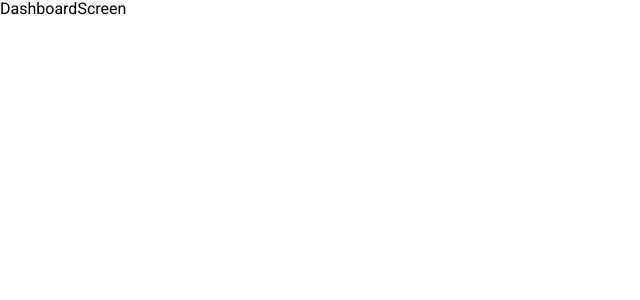
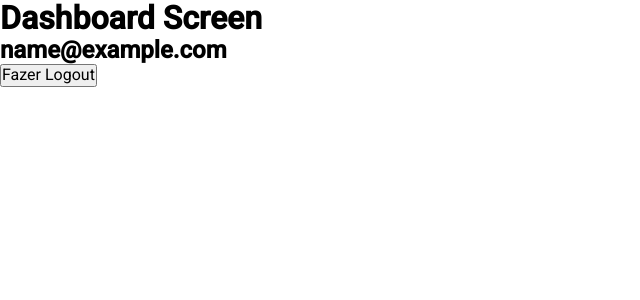
Before and after one commit to rethink-projects/ra-nothink, a React (Create React App) app: page /dashboard in a window 1280 px wide. Shown: the top 300 px of the page, without its empty margins (0-640 px from the left). Built offline with nearby package versions, Linux system fonts and the light colour scheme; no server answers; sample sign-in values are in the browser's storage.

Commit message:
Implementação de autenticação com context api

```diff
--- a/src/App.tsx
+++ b/src/App.tsx
@@ -1,22 +1,27 @@
-import Images from './assets';
-import { BrowserRouter, Routes, Route } from 'react-router-dom';
-import { LoginScreen } from './screens/login/LoginScreen';
-import { DashboardScreen } from './screens/dashboard/DashboardScreen';
-
+import Images from "./assets";
+import { BrowserRouter, Routes, Route } from "react-router-dom";
+import { LoginScreen } from "./screens/login/LoginScreen";
+import { DashboardScreen } from "./screens/dashboard/DashboardScreen";
+import { RequireAuth } from "./services/auth/Auth";
 
 function App() {
   return (
-
     <BrowserRouter>
       <Routes>
         <Route path="/">
           <Route index element={<LoginScreen />} />
           <Route path="/login" element={<LoginScreen />} />
-          <Route path="/dashboard" element={<DashboardScreen />} />
+          <Route
+            path="/dashboard"
+            element={
+              <RequireAuth>
+                <DashboardScreen />
+              </RequireAuth>
+            }
+          />
         </Route>
       </Routes>
     </BrowserRouter>
-
   );
 }
 
--- /dev/null
+++ b/src/context/AuthContext.tsx
@@ -0,0 +1,23 @@
+import { createContext, useContext } from 'react'
+
+
+export type UserType = {
+    name: string;
+    email: string;
+    avatarUrl: string;
+}
+
+interface AuthContextType{
+    user: UserType;
+    signIn: (newUser: UserType, callback: VoidFunction) => void;
+    signOut: (callback: VoidFunction) => void;
+
+}
+
+export const AuthContext = createContext<AuthContextType>(null!);
+
+export const useAuth = () => {
+
+    return useContext(AuthContext)
+
+}
--- /dev/null
+++ b/src/context/providers/AuthProvider.tsx
@@ -0,0 +1,22 @@
+import React, { useState } from "react";
+import { AuthContext, UserType } from "../AuthContext";
+
+export const AuthProvider = ({ children }: { children: React.ReactNode }) => {
+  let [user, setUser] = useState<UserType>(null!);
+
+  let signIn = (newUser: UserType, callback: VoidFunction) => {
+    localStorage.setItem("@nothink:user", JSON.stringify(newUser));
+    setUser(newUser);
+    callback();
+  };
+
+  let signOut = (callback: VoidFunction) => {
+    setUser(null!);
+    localStorage.removeItem("@nothink:user");
+    callback();
+  };
+
+  let value = { user, signIn, signOut };
+
+  return <AuthContext.Provider value={value}>{children}</AuthContext.Provider>;
+};
--- a/src/index.tsx
+++ b/src/index.tsx
@@ -5,12 +5,17 @@ import ReactDOM from 'react-dom/client';
 import App from './App';
 
 import "./services/firebase";
+import { AuthProvider } from "./context/providers/AuthProvider";
+
+
 
 const root = ReactDOM.createRoot(
   document.getElementById('root') as HTMLElement
 );
 root.render(
   <React.StrictMode>
-    <App />
+    <AuthProvider>
+      <App />
+    </AuthProvider>
   </React.StrictMode>
 );
--- a/src/screens/dashboard/DashboardScreen.tsx
+++ b/src/screens/dashboard/DashboardScreen.tsx
@@ -1,7 +1,22 @@
-import React from 'react'
+import { useNavigate } from "react-router-dom";
+import { useAuth } from "../../context/AuthContext";
+
+
 
 export const DashboardScreen = () => {
+
+    const auth = useAuth();
+    let navigate = useNavigate();
+
+    const onSignout = () => {
+      auth.signOut(() => navigate("/"));
+    };
+
   return (
-    <div>DashboardScreen</div>
-  )
-}
+    <div>
+      <h1>Dashboard Screen</h1>
+      <h2>{auth.user.email}</h2>
+      <button onClick={onSignout}> Fazer Logout</button>
+    </div>
+  );
+};
--- a/src/screens/login/LoginScreen.tsx
+++ b/src/screens/login/LoginScreen.tsx
@@ -1,7 +1,49 @@
-import React from 'react'
+import React, { useEffect } from "react";
+import { useLocation, useNavigate } from "react-router-dom";
+import { useAuth } from "../../context/AuthContext";
+import { LocationParams } from "../../types";
 
 export const LoginScreen = () => {
+  let auth = useAuth();
+  let navigate = useNavigate();
+  let location: LocationParams = useLocation();
+  let from = location.state?.from?.path || "/";
+
+  const handleLogin = () => {
+    auth.signIn(
+      {
+        name: "Gabriel Melo",
+        email: "gabriel.melo@rethink.dev",
+        avatarUrl: "https://github.com/gabsrethink.png",
+      },
+      () => {
+        navigate("/dashboard", { replace: true });
+      }
+    );
+  };
+
+  useEffect(() => {
+    let localStorageUser = localStorage.getItem("@nothink:user");
+    //console.log(localStorageUser);
+    if (localStorageUser) {
+      auth.signIn(JSON.parse(localStorageUser), () =>
+        navigate("/dashboard", { replace: true })
+      );
+    }
+  }, [auth, navigate]);
+
+  if (!auth.user) {
+    return (
+      <div>
+        <h1>Login Screen</h1>
+        <p>Sem usuário no momento</p>
+        <button onClick={handleLogin}>Login</button>
+      </div>
+    );
+  }
   return (
-    <div>LoginScreen</div>
-  )
-}
+    <div>
+      <p>{auth.user?.name}</p>
+    </div>
+  );
+};
--- /dev/null
+++ b/src/services/auth/Auth.tsx
@@ -0,0 +1,24 @@
+import { ReactNode } from 'react'
+import { Navigate, useLocation } from 'react-router-dom';
+import { useAuth } from '../../context/AuthContext';
+
+
+
+type RequireAuthType = {
+    children: JSX.Element;
+}
+
+
+//Requisito para saber se o usuário está ou não na tela
+export const RequireAuth = ({ children}: RequireAuthType) => {
+    let auth = useAuth();
+    let location = useLocation();
+
+    if(!auth.user){
+        return(
+            <Navigate to="/login" state={{from: location}} replace/>
+        )
+    }
+    return children;
+
+}
--- /dev/null
+++ b/src/types/index.ts
@@ -0,0 +1,7 @@
+export interface LocationParams{
+    pathname: string;
+    state: any;
+    search: string;
+    hash: string;
+    key: string;
+}
```
